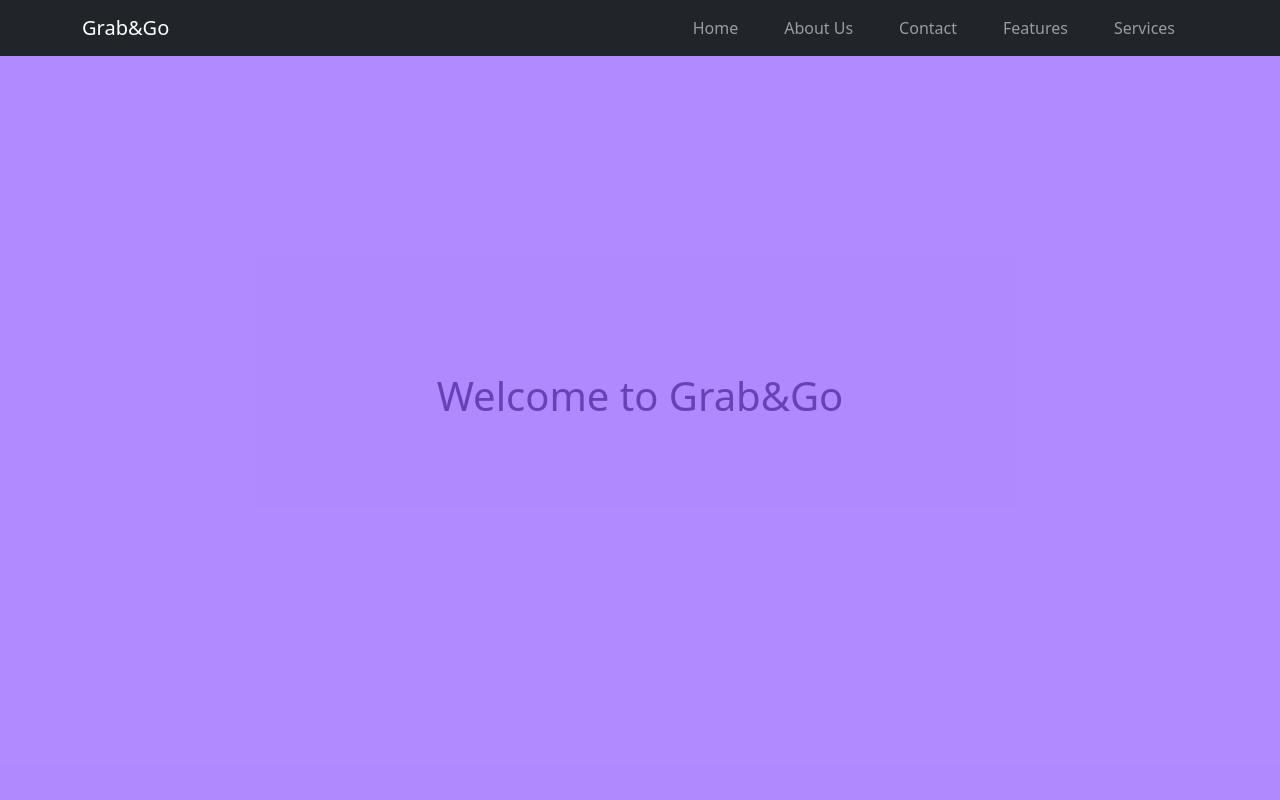
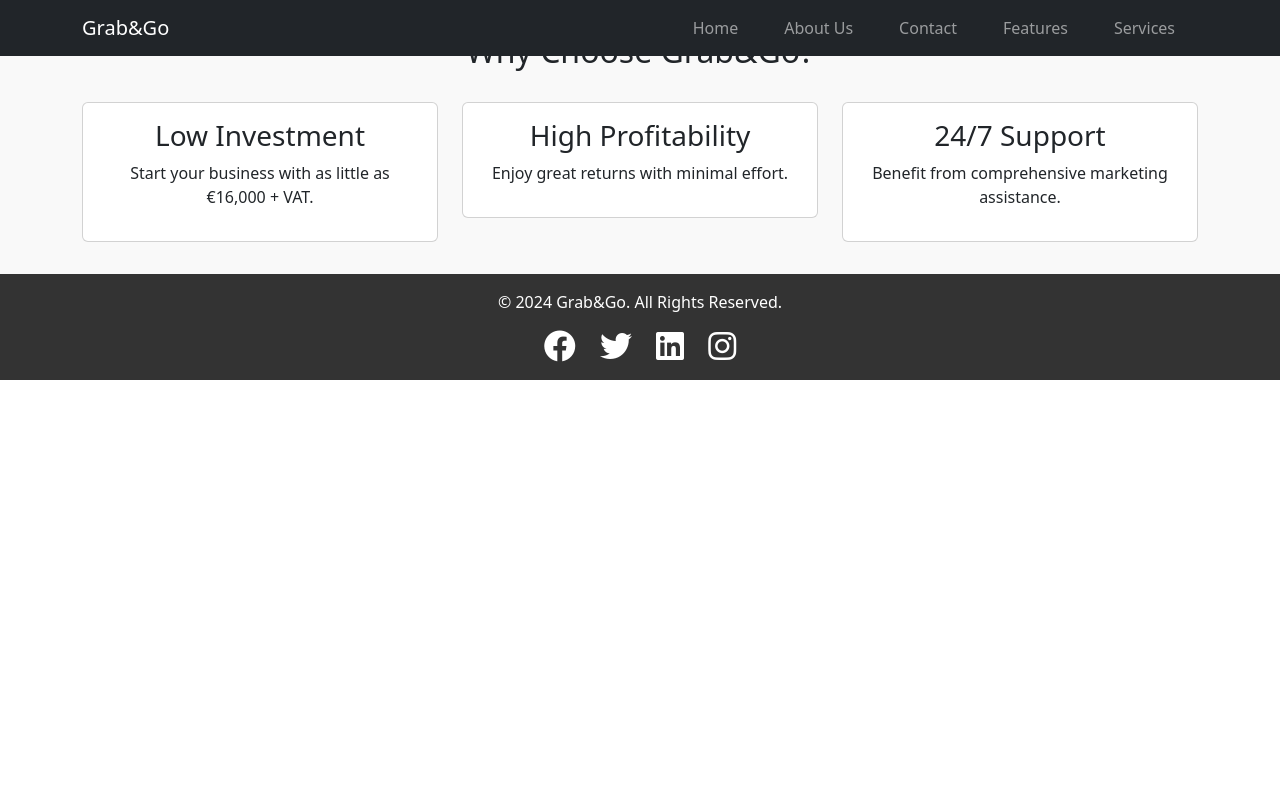
Before and after one commit to Godxaadit/godly-website-creation-2, a plain HTML site: page index.html in a window 1280 px wide. Shown: the top 800 px of the page. Drawn offline with nearby package versions, Linux system fonts and the light colour scheme.

Commit message:
Update index.html

```diff
--- a/index.html
+++ b/index.html
@@ -112,13 +112,6 @@
         </div>
     </nav>
 
-    <!-- Hero Section -->
-    <header class="hero">
-        <div class="container">
-            <h1>Welcome to Grab&Go</h1>
-        </div>
-    </header>
-
     <!-- Features Section -->
     <section id="features" class="features">
         <div class="container">
```
